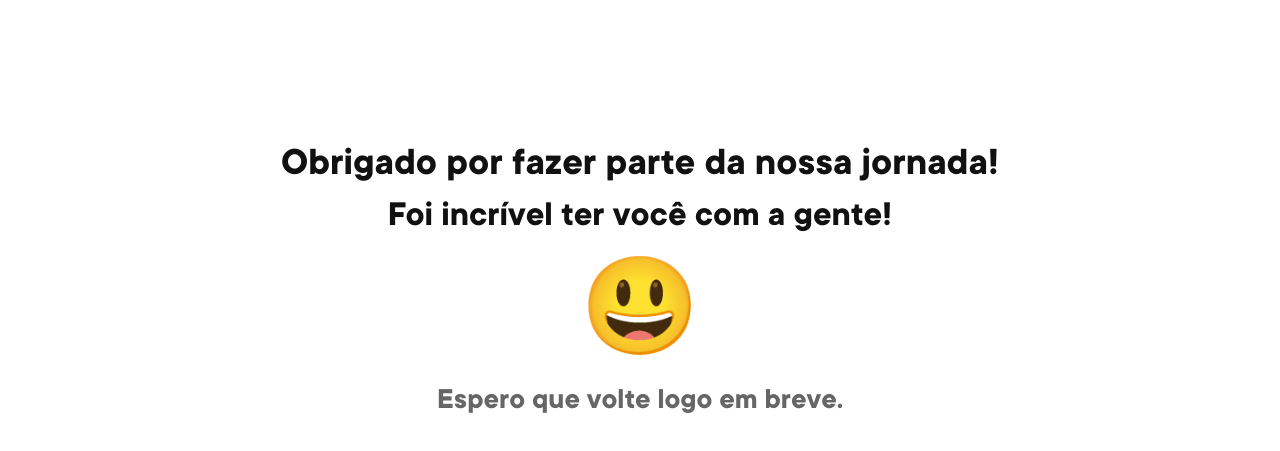
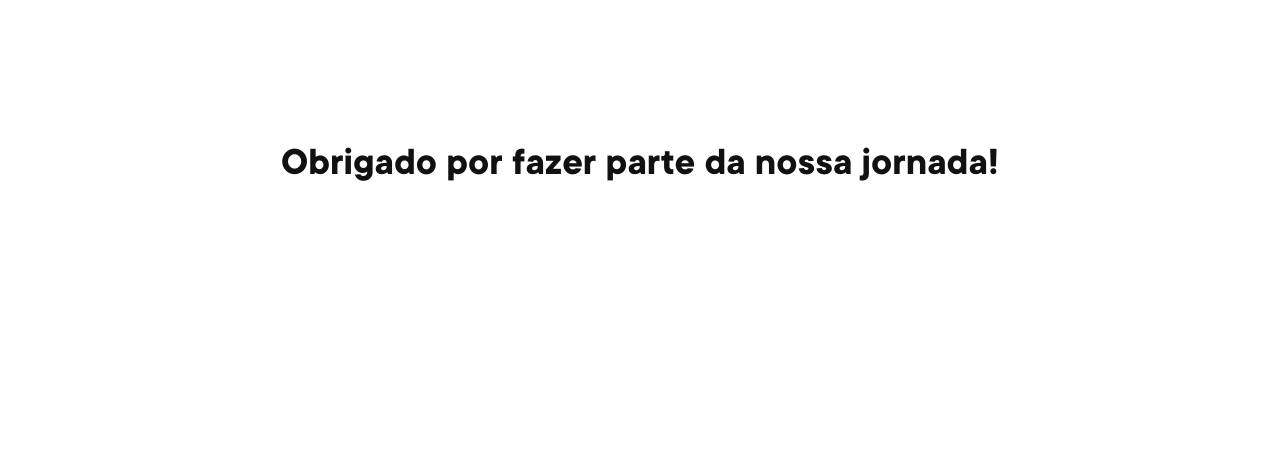
Before and after one commit to tepp12/tela-de-cancelamento, a plain HTML site: page tela5.html in a window 1280 px wide. Shown: the part 97-548 px from the top of the page. Drawn offline with Linux system fonts and the light colour scheme.

Commit message:
Update tela5.html

```diff
--- a/tela5.html
+++ b/tela5.html
@@ -8,20 +8,14 @@
  <link rel="stylesheet" href="css/tela5styles.css">
 </head>
 <body>
-
   <div class="card">
     <header class="header">
         <img src="assets/logoplaceholder.png" alt="logo engplay" width="75px" height="75px">
       <div class="logo">engplay</div>
     </header>
-
     <main class="content">
       <h1 id="titulo" class="title">Obrigado por fazer parte da nossa jornada!</h1>
-      <p class="subtitle">Foi incrível ter você com a gente!</p>
-      <div class="emoji">😃</div>
-      <div class="foot">Espero que volte logo em breve.</div>
     </main>
   </div>
-
 </body>
 </html>
```
